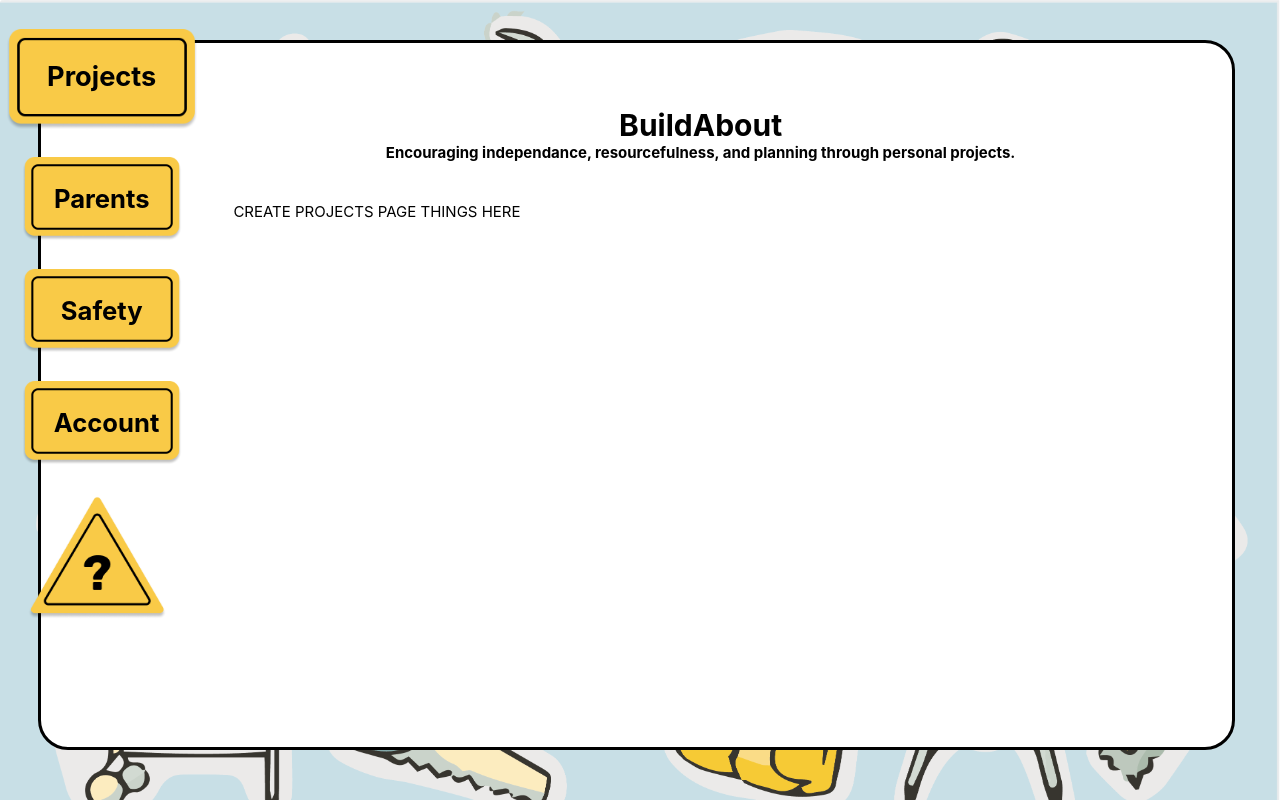
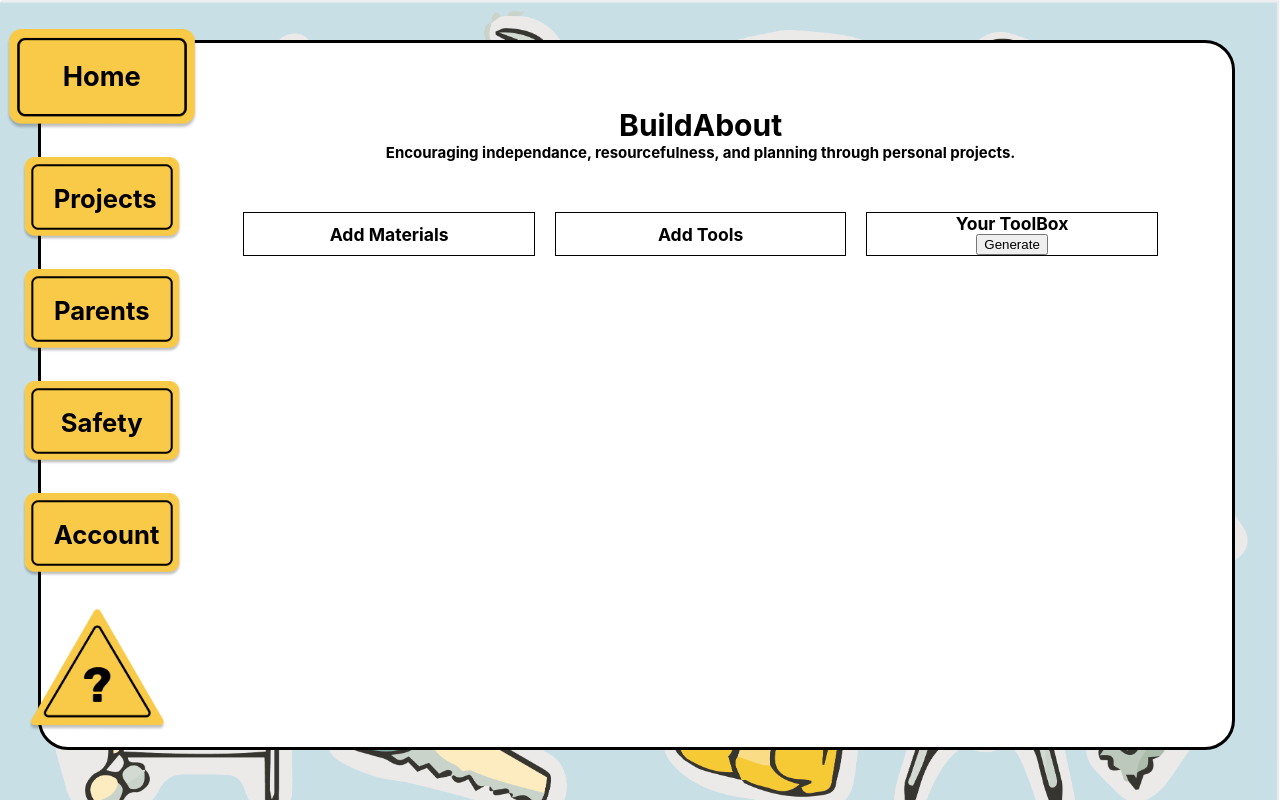
Before and after one commit to anouarh/ivyhacks-buildabout, a React (Create React App) app in the folder Frontend/buildabout-frontend/: page /projects in a window 1280 px wide. Built offline with nearby package versions, Linux system fonts and the light colour scheme; a web font is replaced by a local one.

Commit message:
Fixed homepage styling, added home button, edit projects page

```diff
--- a/Frontend/buildabout-frontend/src/App.css
+++ b/Frontend/buildabout-frontend/src/App.css
@@ -1,5 +1,3 @@
-@import url("https://fonts.googleapis.com/css2?family=Patrick+Hand&display=swap");
-
 @font-face {
   font-family: Rubrik-SemiBold;
   src: url(https://static.lapresse.ca/fonts/rubrik/Rubrik-SemiBold.woff);
@@ -20,12 +18,10 @@
   src: url(https://static.lapresse.ca/fonts/rubrik/Rubrik-Medium.woff);
 }
 
-
 * {
   margin: 0;
-  text-decoration:none;
+  text-decoration: none;
 }
-
 
 .App {
   background-image: url("images/background@2x.png");
@@ -39,22 +35,18 @@
   font-size: 15px;
 }
 
-.SideBar{
+.SideBar {
   width: 16rem;
   min-height: 30rem;
   position: absolute;
   left: -3%;
   top: -2%;
-
-
 }
 
-
-
-.ButtonLabel-lg{
+.ButtonLabel-lg {
   width: 12rem;
   min-height: 3rem;
-    background-image: url('images/Parentsbutton.png');
+  background-image: url("images/Parentsbutton.png");
   background-size: contain;
   background-repeat: no-repeat;
   text-align: center;
@@ -63,16 +55,13 @@
   font: Rubrik-Semibold;
   font-size: 1.7rem;
   font-weight: 700;
-    color:#000;
-
-
-
+  color: #000;
 }
 
-.ButtonLabel-md{
+.ButtonLabel-md {
   width: 6rem;
   height: 1rem;
-    background-image: url('images/Parentsbutton.png');
+  background-image: url("images/Parentsbutton.png");
   background-size: contain;
   background-repeat: no-repeat;
   text-align: center;
@@ -83,20 +72,18 @@
   font: Rubrik-Semibold;
   font-size: 1.6rem;
   font-weight: 700;
-    color:#000;
-
+  color: #000;
 }
 
-.ButtonLabel-sm{
+.ButtonLabel-sm {
   height: 10rem;
-    background-image: url('images/HelpButton.png');
+  background-image: url("images/HelpButton.png");
   background-size: contain;
   background-repeat: no-repeat;
   margin-bottom: 1rem;
   text-align: center;
   margin-left: 0.7rem;
-    color:#000;
-
+  color: #000;
 }
 
 .WidePageTemplate {
@@ -117,10 +104,7 @@
   top: 6rem;
   position: relative;
   margin: 0 auto;
-
 }
-
-
 
 .MaterialPrompt {
   width: 50%;
@@ -145,6 +129,6 @@
   max-height: 100%;
 }
 
-.Home{
+.Home {
   padding: 4rem 4rem 4rem 12rem;
 }
--- a/Frontend/buildabout-frontend/src/App.js
+++ b/Frontend/buildabout-frontend/src/App.js
@@ -3,7 +3,6 @@ import "./App.css";
 import { BrowserRouter } from "react-router-dom";
 import Container from "./pages/container/container-page";
 import "wired-elements";
-
 
 class App extends Component {
   render() {
@@ -12,10 +11,13 @@ class App extends Component {
         <div className="App">
           <div className="WidePageTemplate">
             <div className="SideBar">
+              <a href="/">
+                <div className="ButtonLabel-lg">
+                  <p className="ProjectsNavButton"> Home </p>
+                </div>
+              </a>
               <a href="/projects">
-                <div className="ButtonLabel-lg">
-                  <p className="ProjectsNavButton"> Projects </p>
-                </div>
+                <div className="ButtonLabel-md">Projects</div>
               </a>
               <a href="/parents">
                 <div className="ButtonLabel-md">Parents</div>
--- a/Frontend/buildabout-frontend/src/pages/home/home-page.css
+++ b/Frontend/buildabout-frontend/src/pages/home/home-page.css
@@ -5,7 +5,7 @@
 .main-activities .activity-card {
   border-radius: 10px;
   box-shadow: 0 10px 10px rgba(0, 0, 0, 0.2);
-  flex-grow: 1;
+  flex: 1;
   height: 150px;
   color: #fff;
   padding: 30px;
--- a/Frontend/buildabout-frontend/src/pages/projects/projects-page.css
+++ b/Frontend/buildabout-frontend/src/pages/projects/projects-page.css
@@ -0,0 +1,35 @@
+.main {
+  display: flex;
+  flex-direction: row;
+}
+.tools {
+  border: 1px solid black;
+  flex: 1;
+  display: flex;
+  flex-direction: column;
+  align-items: center;
+  justify-content: center;
+  flex-basis: 0;
+  margin: 10px;
+}
+
+.materials {
+  border: 1px solid black;
+  flex: 1;
+  display: flex;
+  flex-direction: column;
+  align-items: center;
+  justify-content: center;
+  flex-basis: 0;
+  margin: 10px;
+}
+
+.toolbox {
+  display: flex;
+  flex-direction: column;
+  align-items: center;
+  justify-content: center;
+  border: 1px solid black;
+  flex: 1;
+  margin: 10px;
+}
--- a/Frontend/buildabout-frontend/src/pages/projects/projects-page.js
+++ b/Frontend/buildabout-frontend/src/pages/projects/projects-page.js
@@ -1,8 +1,25 @@
-import React from "react";
+import React, { Component } from "react";
 import "./projects-page.css";
 
-function Projects() {
-  return <p>CREATE PROJECTS PAGE THINGS HERE</p>;
+class Projects extends Component {
+  render() {
+    return (
+      <div className="main">
+        <div className="tools">
+        <h3>Add Materials</h3>
+          <wired-search-input placeholder="Search Materials"></wired-search-input>
+        </div>
+        <div className="materials">
+        <h3>Add Tools</h3>
+          <wired-search-input placeholder="Search Tools"></wired-search-input>
+        </div>
+        <div className="toolbox">
+          <h3>Your ToolBox</h3>
+          <button>Generate</button>
+        </div>
+      </div>
+    );
+  }
 }
 
 export default Projects;
```
Lines whose indentation alone changed are shown as unchanged.
